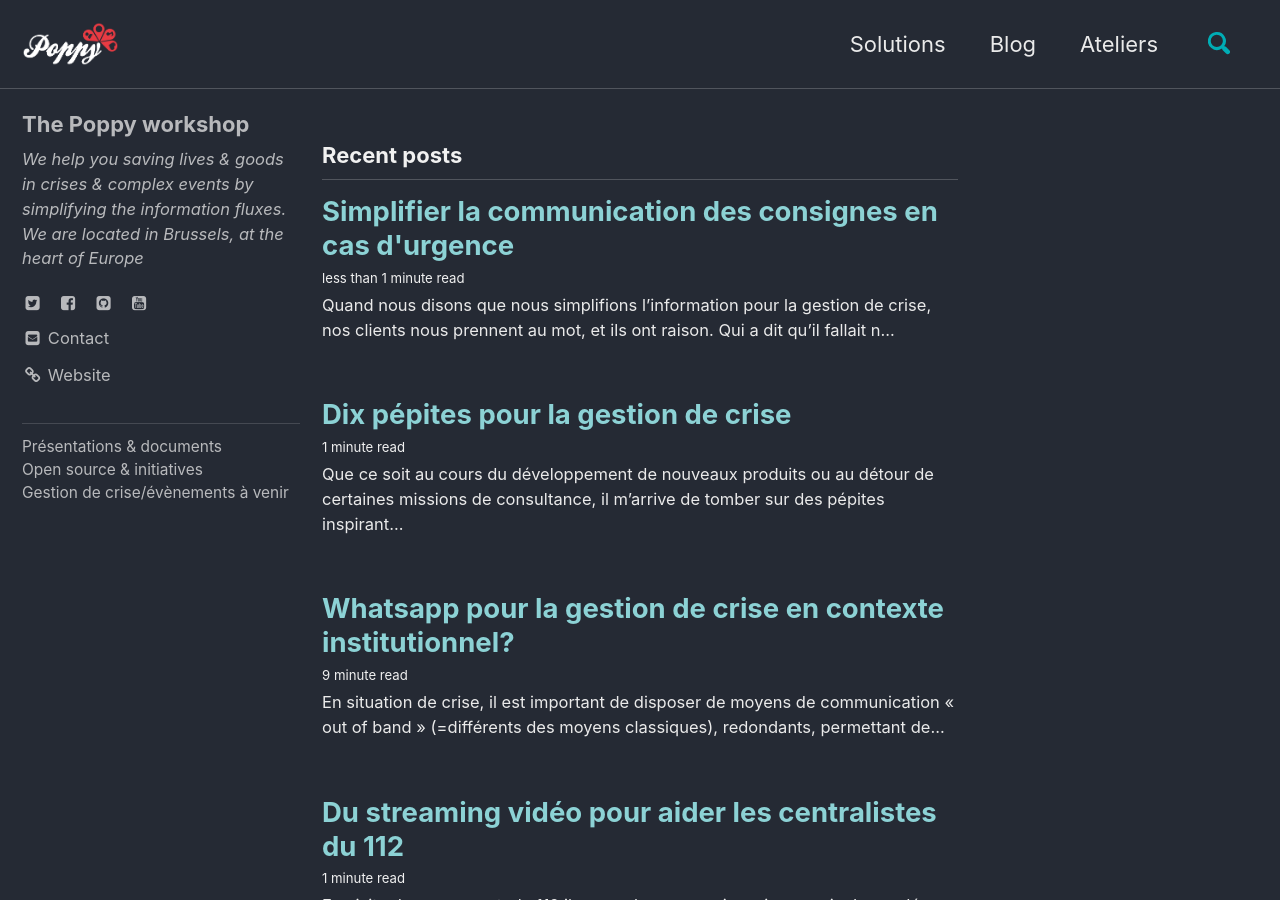
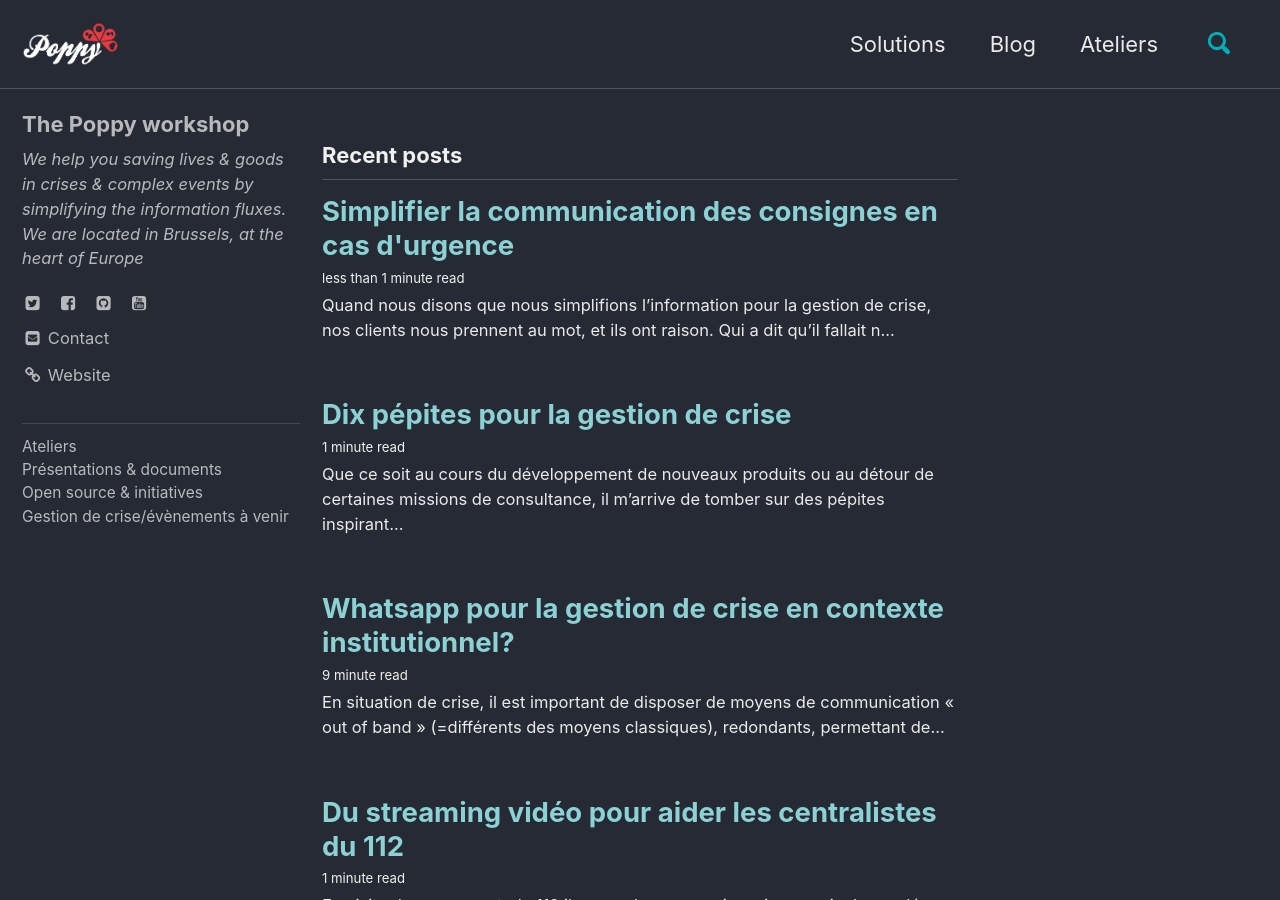
Before and after one commit to ccloquet/ccloquet.github.io, a Jekyll site: the page built from index.html, in a window 1280 px wide and 900 px high. Built offline with Jekyll 4.4.1, drawn with Linux system fonts in a browser that asks for light colours; cached includes are drawn as plain includes; the list of posts is cut into pages by our own code.

Commit message:
Update navigation.yml

```diff
--- a/_data/navigation.yml
+++ b/_data/navigation.yml
@@ -10,6 +10,8 @@ main:
 sideb:
   - title:
     children:
+    - title: "Ateliers"
+      url: /workshops/
     - title: "Présentations & documents"
       url: /presas/
     - title: "Open source & initiatives"
```
